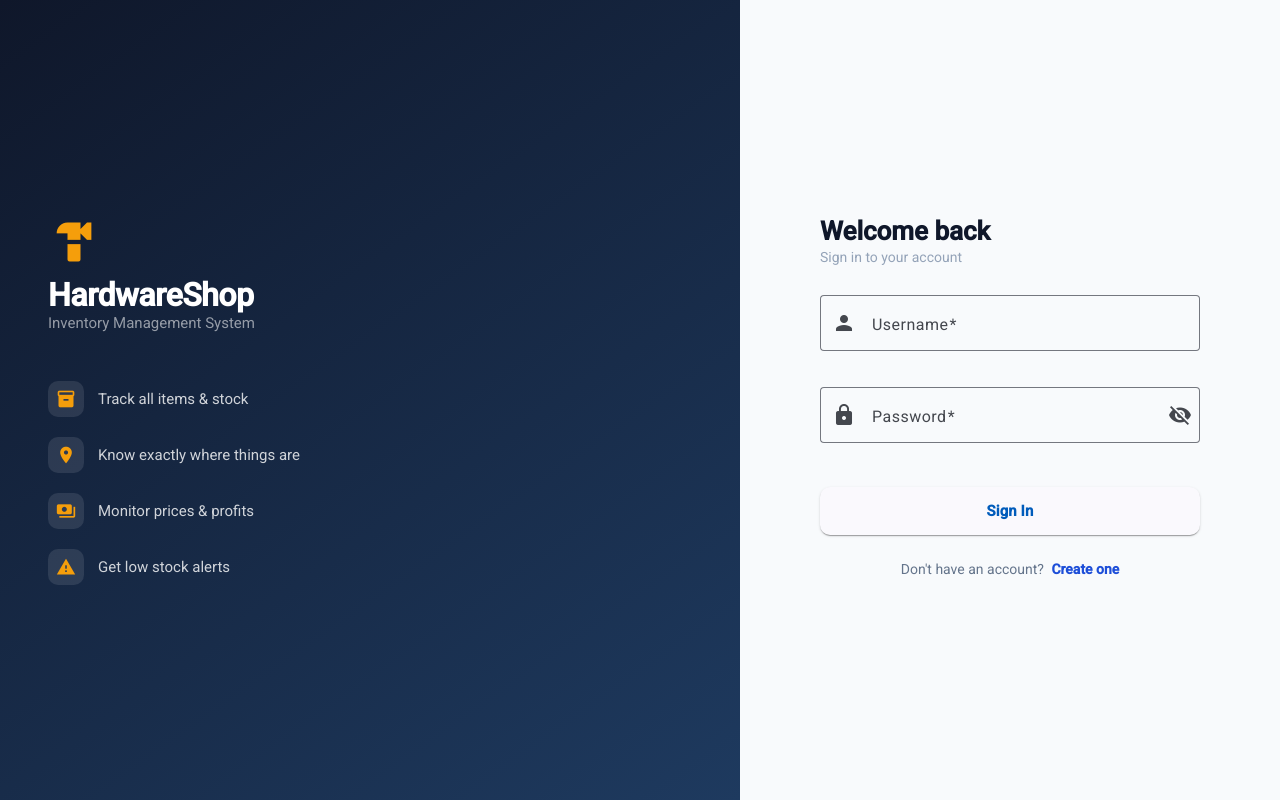
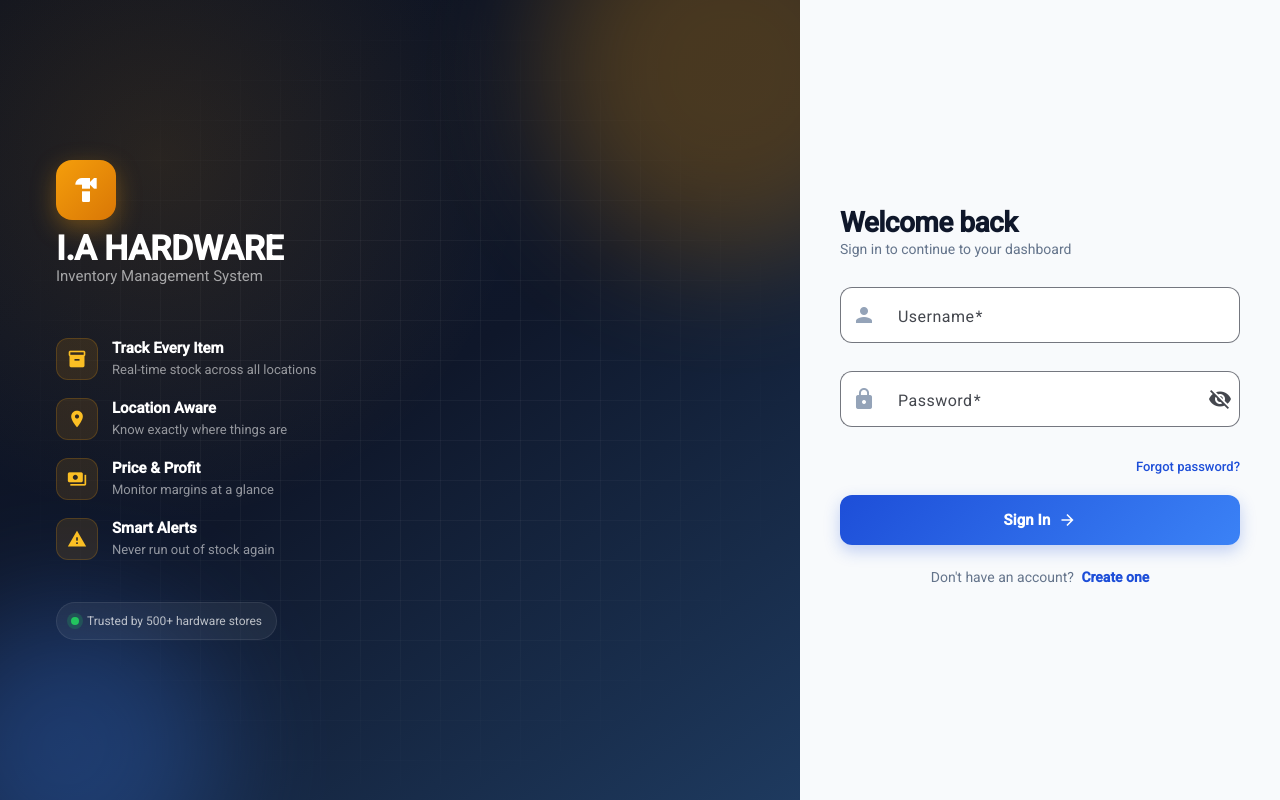
Before and after one commit to eqbaltherebel/hardware-shop-frontend, an Angular app: page /login/login in a window 1280 px wide. Built offline with nearby package versions, Linux system fonts and the light colour scheme.

Commit message:
Design fix of login page

```diff
--- a/src/app/auth/login/login.html
+++ b/src/app/auth/login/login.html
@@ -1,31 +1,93 @@
 <div class="auth-wrapper">
+
+  <!-- Brand / Marketing Panel -->
   <div class="auth-left">
+    <!-- Decorative background shapes -->
+    <div class="bg-shape shape-1"></div>
+    <div class="bg-shape shape-2"></div>
+    <div class="bg-grid"></div>
+
+    <div class="left-content">
       <div class="brand-block">
+        <div class="brand-logo">
           <mat-icon class="brand-icon">hardware</mat-icon>
-      <h1>HardwareShop</h1>
+        </div>
+        <h1>I.A HARDWARE</h1>
         <p>Inventory Management System</p>
       </div>
+
       <div class="features">
-      <div class="feature"><mat-icon>inventory_2</mat-icon><span>Track all items & stock</span></div>
-      <div class="feature"><mat-icon>place</mat-icon><span>Know exactly where things are</span></div>
-      <div class="feature"><mat-icon>payments</mat-icon><span>Monitor prices & profits</span></div>
-      <div class="feature"><mat-icon>warning</mat-icon><span>Get low stock alerts</span></div>
+        <div class="feature">
+          <div class="feature-icon"><mat-icon>inventory_2</mat-icon></div>
+          <div class="feature-text">
+            <div class="feature-title">Track Every Item</div>
+            <div class="feature-sub">Real-time stock across all locations</div>
+          </div>
+        </div>
+        <div class="feature">
+          <div class="feature-icon"><mat-icon>place</mat-icon></div>
+          <div class="feature-text">
+            <div class="feature-title">Location Aware</div>
+            <div class="feature-sub">Know exactly where things are</div>
+          </div>
+        </div>
+        <div class="feature">
+          <div class="feature-icon"><mat-icon>payments</mat-icon></div>
+          <div class="feature-text">
+            <div class="feature-title">Price & Profit</div>
+            <div class="feature-sub">Monitor margins at a glance</div>
+          </div>
+        </div>
+        <div class="feature">
+          <div class="feature-icon"><mat-icon>warning</mat-icon></div>
+          <div class="feature-text">
+            <div class="feature-title">Smart Alerts</div>
+            <div class="feature-sub">Never run out of stock again</div>
+          </div>
         </div>
       </div>
 
+      <div class="left-footer">
+        <span class="dot"></span>
+        Trusted by 500+ hardware stores
+      </div>
+    </div>
+  </div>
+
+  <!-- Form Panel -->
   <div class="auth-right">
+
+    <!-- Mobile-only compact brand header -->
+    <div class="mobile-brand">
+      <div class="brand-logo small">
+        <mat-icon class="brand-icon">hardware</mat-icon>
+      </div>
+      <div class="mobile-brand-text">
+        <h1>HardwareShop</h1>
+        <p>Inventory Management</p>
+      </div>
+    </div>
+
     <div class="auth-card">
+      <div class="card-heading">
         <h2>Welcome back</h2>
-      <p class="card-sub">Sign in to your account</p>
+        <p class="card-sub">Sign in to continue to your dashboard</p>
+      </div>
 
-      <form [formGroup]="form" (ngSubmit)="onSubmit()">
+      <form [formGroup]="form" (ngSubmit)="onSubmit()" class="auth-form">
 
         <mat-form-field appearance="outline" class="full-width">
           <mat-label>Username</mat-label>
           <mat-icon matPrefix>person</mat-icon>
-          <input matInput formControlName="username" placeholder="Enter your username">
-          <mat-error *ngIf="form.get('username')?.hasError('required')">Username is required</mat-error>
-          <mat-error *ngIf="form.get('username')?.hasError('minlength')">Min 3 characters</mat-error>
+          <input matInput formControlName="username"
+                 placeholder="Enter your username"
+                 autocomplete="username">
+          <mat-error *ngIf="form.get('username')?.hasError('required')">
+            Username is required
+          </mat-error>
+          <mat-error *ngIf="form.get('username')?.hasError('minlength')">
+            Min 3 characters
+          </mat-error>
         </mat-form-field>
 
         <mat-form-field appearance="outline" class="full-width">
@@ -33,21 +95,33 @@
           <mat-icon matPrefix>lock</mat-icon>
           <input matInput formControlName="password"
                  [type]="hidePassword ? 'password' : 'text'"
-                 placeholder="Enter your password">
+                 placeholder="Enter your password"
+                 autocomplete="current-password">
           <button mat-icon-button matSuffix type="button"
-                  (click)="hidePassword = !hidePassword">
+                  (click)="hidePassword = !hidePassword"
+                  [attr.aria-label]="hidePassword ? 'Show password' : 'Hide password'">
             <mat-icon>{{ hidePassword ? 'visibility_off' : 'visibility' }}</mat-icon>
           </button>
-          <mat-error *ngIf="form.get('password')?.hasError('required')">Password is required</mat-error>
-          <mat-error *ngIf="form.get('password')?.hasError('minlength')">Min 6 characters</mat-error>
+          <mat-error *ngIf="form.get('password')?.hasError('required')">
+            Password is required
+          </mat-error>
+          <mat-error *ngIf="form.get('password')?.hasError('minlength')">
+            Min 6 characters
+          </mat-error>
         </mat-form-field>
 
-        <button mat-raised-button color="primary" type="submit"
+        <div class="form-row">
+          <a class="forgot-link" href="javascript:void(0)">Forgot password?</a>
+        </div>
+
+        <button mat-flat-button color="primary" type="submit"
                 class="submit-btn" [disabled]="isLoading">
           <mat-spinner *ngIf="isLoading" diameter="20"></mat-spinner>
-          <span *ngIf="!isLoading">Sign In</span>
+          <span *ngIf="!isLoading">
+            Sign In
+            <mat-icon class="arrow">arrow_forward</mat-icon>
+          </span>
         </button>
-
       </form>
 
       <div class="auth-footer">
@@ -55,5 +129,6 @@
         <a routerLink="/login/register">Create one</a>
       </div>
     </div>
+
   </div>
 </div>
--- a/src/app/auth/login/login.scss
+++ b/src/app/auth/login/login.scss
@@ -1,114 +1,377 @@
+/* ── Global safeguards so nothing leaks on mobile ── */
+:host {
+  display: block;
+  width: 100%;
+  max-width: 100vw;
+  overflow-x: hidden;
+}
+*, *::before, *::after { box-sizing: border-box; }
+
+/* ── Wrapper ──────────────────────────────────── */
 .auth-wrapper {
   display: flex;
-  height: 100vh;
+  min-height: 100vh;
+  width: 100%;
   overflow: hidden;
+  background: #f8fafc;
+
+  @media (max-width: 960px) {
+    flex-direction: column;
+    height: auto;
+    min-height: 100vh;
+    /* Dark gradient covers the whole mobile viewport */
+    background: linear-gradient(160deg, #0b1120 0%, #0f172a 40%, #1e3a5f 100%);
+  }
 }
 
+/* ══════════════════════════════════════════════
+   LEFT / BRAND PANEL
+   ══════════════════════════════════════════════ */
 .auth-left {
   flex: 1;
-  background: linear-gradient(145deg, #0f172a 0%, #1e3a5f 100%);
+  position: relative;
+  background:
+    radial-gradient(circle at 20% 20%, rgba(245,158,11,0.12) 0%, transparent 40%),
+    linear-gradient(145deg, #0b1120 0%, #0f172a 50%, #1e3a5f 100%);
+  color: #fff;
   display: flex;
-  flex-direction: column;
-  justify-content: center;
-  padding: 60px 48px;
-  color: #fff;
+  align-items: center;
+  padding: 60px 56px;
+  overflow: hidden;
+
+  @media (max-width: 1200px) { padding: 50px 40px; }
+  @media (max-width: 960px)  {
+    flex: none;
+    width: 100%;
+    padding: 40px 28px;
+    min-height: auto;
+  }
+  @media (max-width: 960px) { display: none; }  /* hidden on mobile, replaced by compact header */
+}
+
+.bg-shape {
+  position: absolute;
+  border-radius: 50%;
+  filter: blur(60px);
+  opacity: 0.5;
+  pointer-events: none;
+
+  &.shape-1 {
+    width: 380px; height: 380px;
+    background: #f59e0b;
+    top: -120px; right: -120px;
+    opacity: 0.25;
+  }
+  &.shape-2 {
+    width: 300px; height: 300px;
+    background: #3b82f6;
+    bottom: -100px; left: -80px;
+    opacity: 0.3;
+  }
+}
+
+.bg-grid {
+  position: absolute;
+  inset: 0;
+  background-image:
+    linear-gradient(rgba(255,255,255,0.04) 1px, transparent 1px),
+    linear-gradient(90deg, rgba(255,255,255,0.04) 1px, transparent 1px);
+  background-size: 40px 40px;
+  pointer-events: none;
+  mask-image: radial-gradient(ellipse at center, black 30%, transparent 75%);
+}
+
+.left-content {
+  position: relative;
+  z-index: 2;
+  max-width: 520px;
+  width: 100%;
 }
 
 .brand-block {
-  margin-bottom: 48px;
-
-  .brand-icon {
-    font-size: 52px;
-    height: 52px;
-    width: 52px;
-    color: #f59e0b;
-    margin-bottom: 12px;
-  }
+  margin-bottom: 52px;
 
   h1 {
-    margin: 0;
-    font-size: 32px;
+    margin: 18px 0 0;
+    font-size: 34px;
     font-weight: 800;
     letter-spacing: -0.5px;
   }
-
   p {
     margin: 8px 0 0;
-    color: rgba(255,255,255,0.55);
+    color: rgba(255,255,255,0.6);
     font-size: 15px;
+  }
+}
+
+.brand-logo {
+  width: 60px;
+  height: 60px;
+  border-radius: 16px;
+  background: linear-gradient(135deg, #f59e0b 0%, #d97706 100%);
+  display: inline-flex;
+  align-items: center;
+  justify-content: center;
+  box-shadow: 0 8px 24px rgba(245,158,11,0.35);
+
+  .brand-icon {
+    font-size: 32px;
+    height: 32px;
+    width: 32px;
+    color: #fff;
+  }
+
+  &.small {
+    width: 44px;
+    height: 44px;
+    border-radius: 12px;
+    box-shadow: 0 4px 12px rgba(245,158,11,0.3);
+
+    .brand-icon { font-size: 24px; height: 24px; width: 24px; }
   }
 }
 
 .features {
   display: flex;
   flex-direction: column;
-  gap: 20px;
+  gap: 18px;
+  margin-bottom: 42px;
 }
 
 .feature {
   display: flex;
   align-items: center;
   gap: 14px;
-  color: rgba(255,255,255,0.8);
-  font-size: 15px;
 
-  mat-icon {
-    background: rgba(255,255,255,0.1);
-    padding: 8px;
-    border-radius: 10px;
-    font-size: 20px;
-    height: 20px;
-    width: 20px;
-    color: #f59e0b;
+  .feature-icon {
+    width: 42px;
+    height: 42px;
+    border-radius: 12px;
+    background: rgba(245,158,11,0.12);
+    border: 1px solid rgba(245,158,11,0.2);
+    display: flex;
+    align-items: center;
+    justify-content: center;
+    flex-shrink: 0;
+
+    mat-icon {
+      color: #fbbf24;
+      font-size: 20px;
+      height: 20px;
+      width: 20px;
+    }
+  }
+
+  .feature-title {
+    font-size: 15px;
+    font-weight: 600;
+    color: #fff;
+  }
+  .feature-sub {
+    font-size: 13px;
+    color: rgba(255,255,255,0.55);
+    margin-top: 2px;
   }
 }
 
+.left-footer {
+  display: inline-flex;
+  align-items: center;
+  gap: 8px;
+  padding: 8px 14px;
+  background: rgba(255,255,255,0.06);
+  border: 1px solid rgba(255,255,255,0.08);
+  border-radius: 999px;
+  font-size: 12px;
+  color: rgba(255,255,255,0.7);
+
+  .dot {
+    width: 8px; height: 8px;
+    background: #22c55e;
+    border-radius: 50%;
+    box-shadow: 0 0 0 4px rgba(34,197,94,0.2);
+  }
+}
+
+/* ══════════════════════════════════════════════
+   RIGHT / FORM PANEL
+   ══════════════════════════════════════════════ */
 .auth-right {
-  width: 460px;
+  width: 480px;
   display: flex;
+  flex-direction: column;
   align-items: center;
   justify-content: center;
   background: #f8fafc;
   padding: 40px;
+
+  @media (max-width: 1200px) { width: 440px; padding: 32px; }
+
+  @media (max-width: 960px) {
+    width: 100%;
+    flex: 1;
+    padding: 0;
+    min-height: 100vh;
+    background: transparent;     /* let the dark gradient show */
+    justify-content: flex-start;
+  }
 }
 
+/* ── Mobile compact brand header ── */
+.mobile-brand {
+  display: none;
+  flex-direction: column;
+  align-items: center;
+  text-align: center;
+  width: 100%;
+  padding: 48px 24px 32px;
+  padding-top: calc(48px + env(safe-area-inset-top));   /* notch safe */
+  color: #fff;
+  background: transparent;
+
+  .brand-logo.small {
+    width: 56px;
+    height: 56px;
+    border-radius: 16px;
+
+    .brand-icon { font-size: 30px; height: 30px; width: 30px; }
+  }
+
+  .mobile-brand-text {
+    margin-top: 14px;
+
+    h1 {
+      margin: 0;
+      font-size: 22px;
+      font-weight: 800;
+      letter-spacing: -0.3px;
+      color: #fff;
+    }
+    p {
+      margin: 4px 0 0;
+      font-size: 13px;
+      color: rgba(255, 255, 255, 0.65);
+    }
+  }
+
+  @media (max-width: 960px) { display: flex; }
+  @media (max-width: 480px) {
+    padding: 36px 20px 28px;
+    padding-top: calc(36px + env(safe-area-inset-top));
+  }
+}
+/* ── Auth card ── */
 .auth-card {
   width: 100%;
-  max-width: 380px;
+  max-width: 400px;
+  animation: fadeInUp 0.5s ease-out;
+
+  @media (max-width: 960px) {
+    max-width: 100%;
+    flex: 1;
+    background: #fff;
+    border-radius: 28px 28px 0 0;
+    padding: 32px 24px 40px;
+    box-shadow: 0 -8px 30px rgba(0, 0, 0, 0.12);
+    margin-top: 8px;
+  }
+
+  @media (max-width: 480px) {
+    padding: 28px 20px 32px;
+    border-radius: 24px 24px 0 0;
+  }
+}
+
+@keyframes fadeInUp {
+  from { opacity: 0; transform: translateY(12px); }
+  to   { opacity: 1; transform: translateY(0); }
+}
+
+.card-heading {
+  margin-bottom: 28px;
 
   h2 {
-    font-size: 26px;
-    font-weight: 700;
+    font-size: 28px;
+    font-weight: 800;
+    letter-spacing: -0.5px;
     margin: 0 0 6px;
     color: #0f172a;
+
+    @media (max-width: 480px) { font-size: 22px; }
   }
 
   .card-sub {
-    color: #94a3b8;
-    margin: 0 0 28px;
+    color: #64748b;
+    margin: 0;
     font-size: 14px;
+
+    @media (max-width: 480px) { font-size: 13px; }
   }
 }
 
+.auth-form { width: 100%; }
+
 .full-width {
   width: 100%;
-  margin-bottom: 16px;
+  margin-bottom: 8px;
+}
+
+.form-row {
+  display: flex;
+  justify-content: flex-end;
+  margin: 2px 0 18px;
+
+  .forgot-link {
+    color: #1d4ed8;
+    font-size: 13px;
+    font-weight: 500;
+    text-decoration: none;
+    &:hover { text-decoration: underline; }
+  }
 }
 
 .submit-btn {
   width: 100%;
-  height: 48px;
+  height: 50px;
   font-size: 15px;
   font-weight: 600;
-  margin-top: 8px;
-  border-radius: 10px !important;
+  border-radius: 12px !important;
+  background: linear-gradient(135deg, #1d4ed8 0%, #3b82f6 100%) !important;
+  color: #fff !important;
+  box-shadow: 0 6px 16px rgba(29,78,216,0.25);
+  transition: transform 0.15s, box-shadow 0.15s, opacity 0.15s;
+
+  &:hover:not([disabled]) {
+    transform: translateY(-1px);
+    box-shadow: 0 10px 22px rgba(29,78,216,0.35);
+  }
+
+  &[disabled] { opacity: 0.7; }
+
+  span {
+    display: inline-flex;
+    align-items: center;
+    justify-content: center;
+    gap: 8px;
+  }
+
+  .arrow {
+    font-size: 18px;
+    height: 18px;
+    width: 18px;
+    transition: transform 0.2s;
+  }
+
+  &:hover .arrow { transform: translateX(3px); }
 
   mat-spinner { display: inline-block; }
+
+  ::ng-deep mat-spinner circle { stroke: #fff !important; }
 }
 
 .auth-footer {
   text-align: center;
-  margin-top: 24px;
+  margin-top: 22px;
   font-size: 14px;
   color: #64748b;
 
@@ -119,4 +382,42 @@
     margin-left: 4px;
     &:hover { text-decoration: underline; }
   }
+
+  @media (max-width: 480px) { font-size: 13px; }
 }
+
+/* ══════════════════════════════════════════════
+   Material form field polish
+   ══════════════════════════════════════════════ */
+::ng-deep .auth-card {
+
+  .mat-mdc-form-field { width: 100%; }
+
+  .mat-mdc-text-field-wrapper {
+    border-radius: 12px !important;
+    background: #fff !important;
+  }
+
+  /* Round ONLY the outer corners of each outline half */
+  .mdc-notched-outline__leading {
+    border-top-left-radius: 12px !important;
+    border-bottom-left-radius: 12px !important;
+    border-top-right-radius: 0 !important;
+    border-bottom-right-radius: 0 !important;
+    min-width: 12px !important;
+  }
+
+  .mdc-notched-outline__trailing {
+    border-top-right-radius: 12px !important;
+    border-bottom-right-radius: 12px !important;
+    border-top-left-radius: 0 !important;
+    border-bottom-left-radius: 0 !important;
+  }
+
+  .mat-mdc-form-field-icon-prefix mat-icon {
+    color: #94a3b8;
+    margin-right: 6px;
+  }
+
+  .mat-mdc-form-field-infix { min-width: 0 !important; }
+}
--- a/src/app/shell/shell.html
+++ b/src/app/shell/shell.html
@@ -3,7 +3,7 @@
   <mat-sidenav #sidenav [mode]="isMobile ? 'over' : 'side'" [opened]="!isMobile" class="sidenav">
     <div class="brand">
       <mat-icon class="brand-icon">hardware</mat-icon>
-      <span>HardwareShop</span>
+      <span>I.A HARDWARE</span>
     </div>
 
     <nav class="nav-links">
```
Lines whose indentation alone changed are shown as unchanged.
